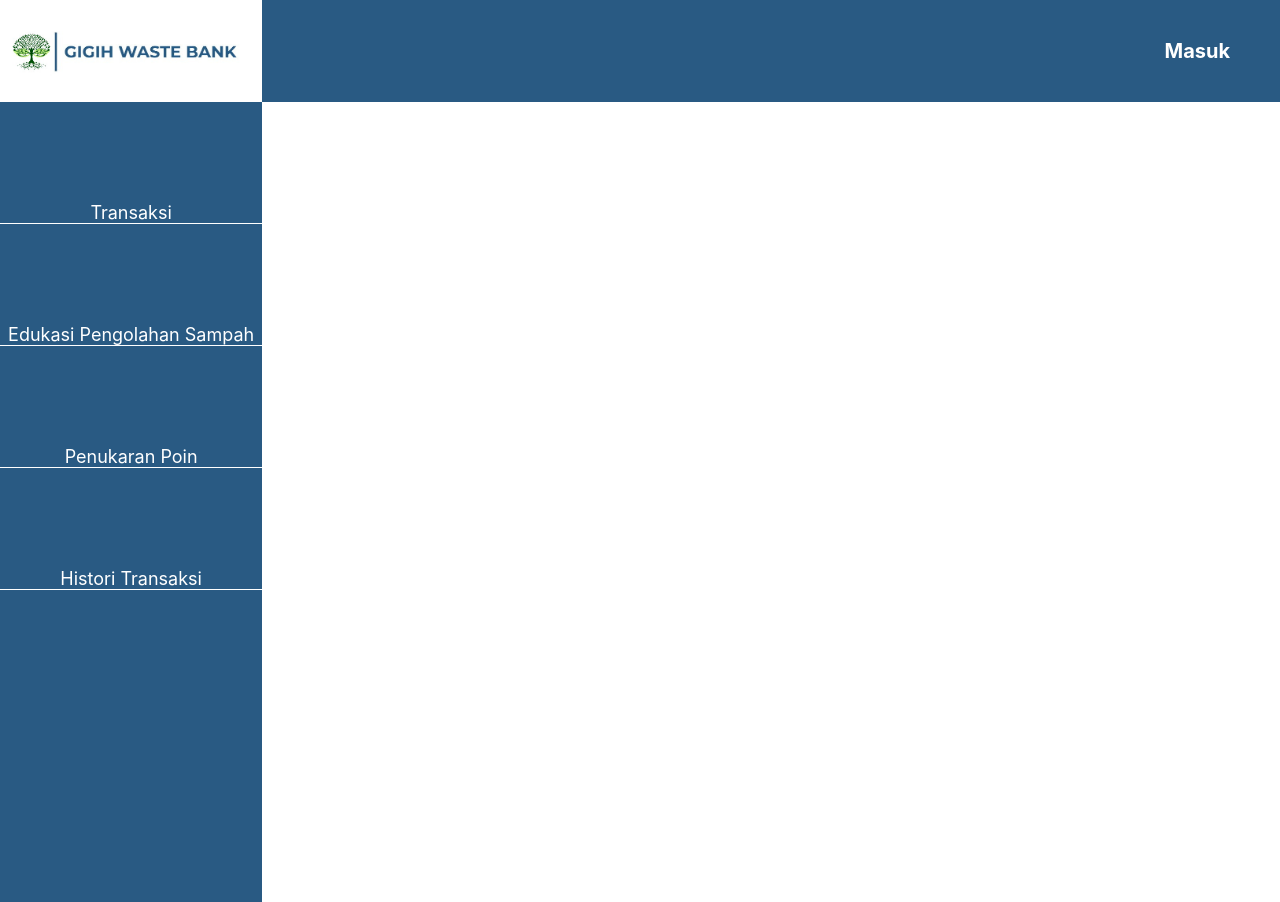
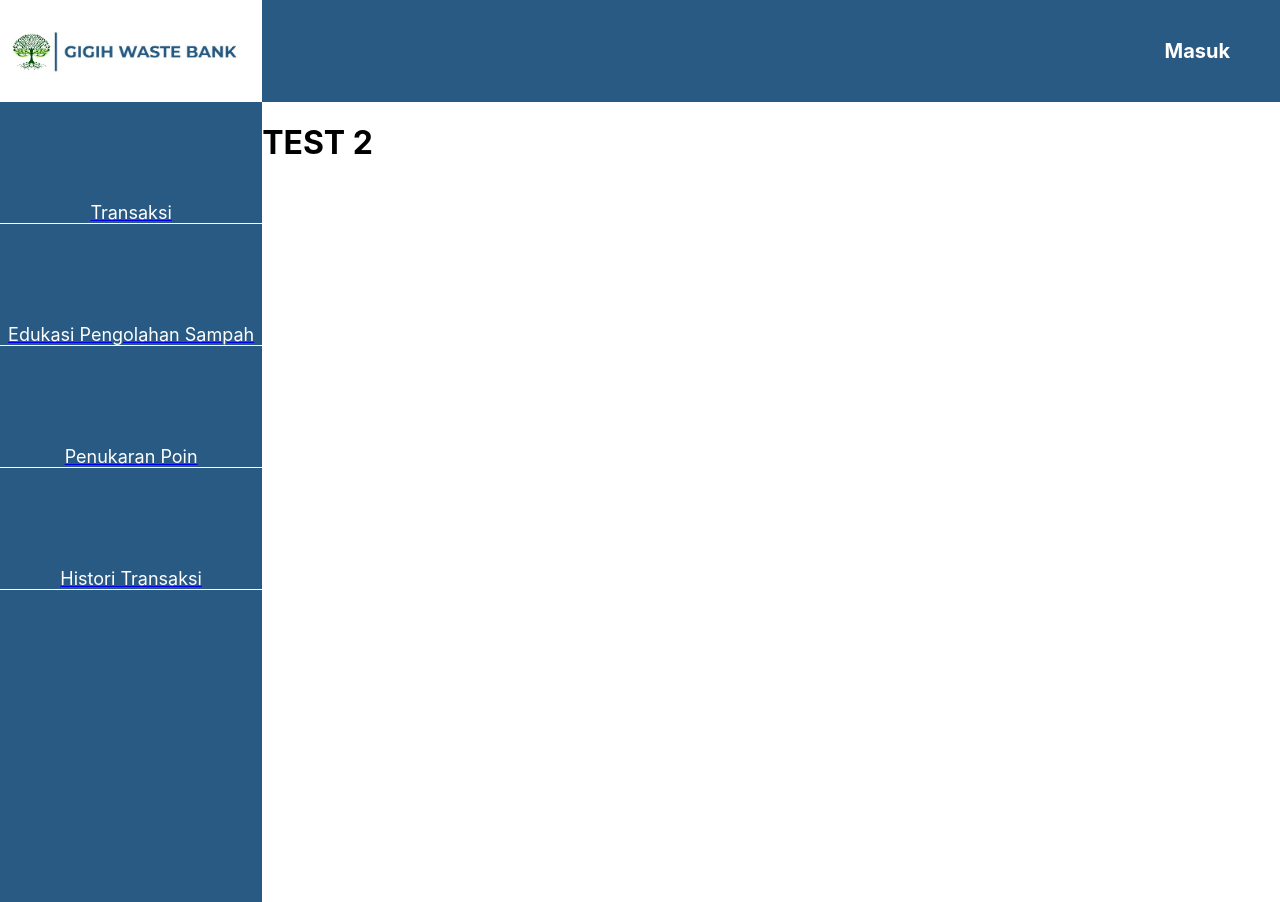
Before and after one commit to cykrya/gigih-waste-bank, a React (Create React App) app: page /test2 in a window 1280 px wide. Built offline with nearby package versions, Linux system fonts and the light colour scheme.

Commit message:
second framework commit

```diff
--- a/src/App.js
+++ b/src/App.js
@@ -1,8 +1,13 @@
 import './App.css';
+import { BrowserRouter as Router, Routes, Route } from "react-router-dom";
 
 
 import Header from './components/Header/header';
 import SideBar from './components/SideBar/sidebar';
+import Test1 from './pages/test1';
+import Test2 from './pages/test2';
+import Test3 from './pages/test3';
+import Test4 from './pages/test4';
 
 
 function App() {
@@ -10,7 +15,15 @@ function App() {
     <div className="App">
       <Header />
       <div className="main-container">
+      <Router>
       <SideBar />
+        <Routes>
+          <Route exact path="/" element={<Test1 />} />
+          <Route exact path="/test2" element={<Test2 />} />
+          <Route exact path="/test3" element={<Test3 />} />
+          <Route exact path="/test4" element={<Test4 />} />
+        </Routes>
+      </Router>
       </div>
     </div>
   );
--- a/src/components/SideBar/sidebar.js
+++ b/src/components/SideBar/sidebar.js
@@ -1,13 +1,22 @@
 import "./sidebar.css";
+import { Link } from "react-router-dom";
 
 export default function SideBar() {
   return (
     <div className="sidebar">
       <ul>
-        <li>Transaksi</li>
-        <li>Edukasi Pengolahan Sampah</li>
-        <li>Penukaran Poin</li>
-        <li>Histori Transaksi</li>
+        <Link to="/">
+          <li>Transaksi</li>
+        </Link>
+        <Link to="/test2">
+          <li>Edukasi Pengolahan Sampah</li>
+        </Link>
+        <Link to="/test3">
+          <li>Penukaran Poin</li>
+        </Link>
+        <Link to="/test4">
+          <li>Histori Transaksi</li>
+        </Link>
       </ul>
     </div>
   );
--- /dev/null
+++ b/src/pages/test1.js
@@ -0,0 +1,7 @@
+export default function Test1() {
+    return (
+      <div className="main-container">
+        <h1>TEST 1</h1>
+      </div>
+    );
+  }
--- /dev/null
+++ b/src/pages/test2.js
@@ -0,0 +1,7 @@
+export default function Test2() {
+    return (
+      <div className="main-container">
+        <h1>TEST 2</h1>
+      </div>
+    );
+  }
--- /dev/null
+++ b/src/pages/test3.js
@@ -0,0 +1,7 @@
+export default function Test3() {
+    return (
+      <div className="main-container">
+        <h1>TEST 3</h1>
+      </div>
+    );
+  }
--- /dev/null
+++ b/src/pages/test4.js
@@ -0,0 +1,7 @@
+export default function Test4() {
+    return (
+      <div className="main-container">
+        <h1>TEST 4</h1>
+      </div>
+    );
+  }
```
